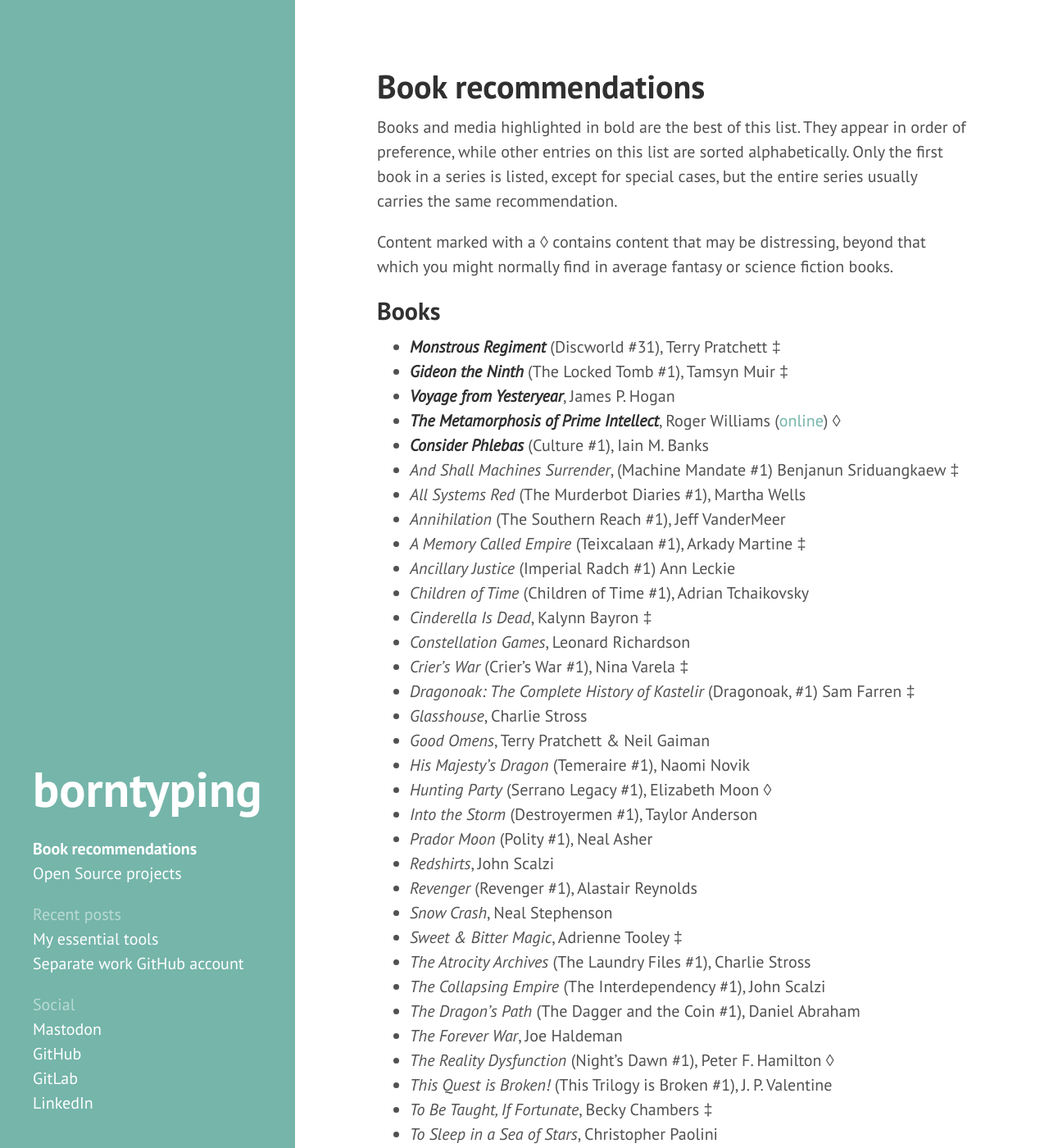
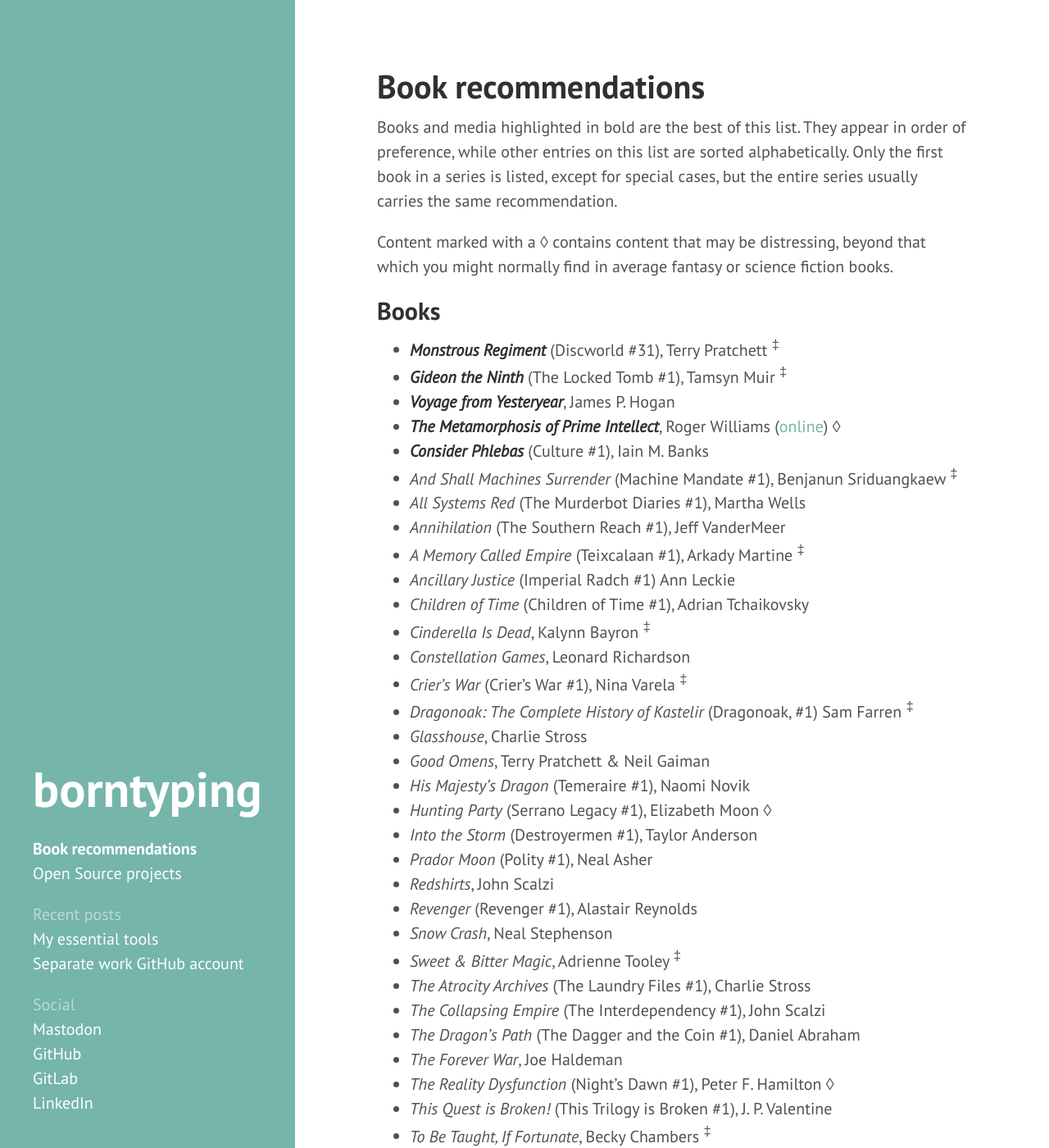
Before and after one commit to borntyping/borntyping.github.io, a Jekyll site: the page built from books.md, in a window 1280 px wide and 1400 px high. Shown: the whole window at 82% size. Built offline with Jekyll 4.4.1, drawn with Linux system fonts in a browser that asks for light colours; some of the changed text lies outside the part shown.

Commit message:
Superscript footnote symbols

```diff
--- a/books.md
+++ b/books.md
@@ -13,21 +13,21 @@
 
 ## Books
 
-- _**Monstrous Regiment**_ (Discworld #31), Terry Pratchett ‡
-- _**Gideon the Ninth**_ (The Locked Tomb #1), Tamsyn Muir ‡
+- _**Monstrous Regiment**_ (Discworld #31), Terry Pratchett <sup>‡</sup>
+- _**Gideon the Ninth**_ (The Locked Tomb #1), Tamsyn Muir <sup>‡</sup>
 - _**Voyage from Yesteryear**_, James P. Hogan
 - _**The Metamorphosis of Prime Intellect**_, Roger Williams ([online][prime intellect]) ◊
 - _**Consider Phlebas**_ (Culture #1), Iain M. Banks
-- _And Shall Machines Surrender_, (Machine Mandate #1) Benjanun Sriduangkaew ‡
+- _And Shall Machines Surrender_ (Machine Mandate #1), Benjanun Sriduangkaew <sup>‡</sup>
 - _All Systems Red_ (The Murderbot Diaries #1), Martha Wells
 - _Annihilation_ (The Southern Reach #1), Jeff VanderMeer
-- _A Memory Called Empire_ (Teixcalaan #1), Arkady Martine ‡
+- _A Memory Called Empire_ (Teixcalaan #1), Arkady Martine <sup>‡</sup>
 - _Ancillary Justice_ (Imperial Radch #1) Ann Leckie
 - _Children of Time_ (Children of Time #1), Adrian Tchaikovsky
-- _Cinderella Is Dead_, Kalynn Bayron ‡
+- _Cinderella Is Dead_, Kalynn Bayron <sup>‡</sup>
 - _Constellation Games_,  Leonard Richardson
-- _Crier's War_ (Crier's War #1), Nina Varela ‡
-- _Dragonoak: The Complete History of Kastelir_ (Dragonoak, #1) Sam Farren ‡
+- _Crier's War_ (Crier's War #1), Nina Varela <sup>‡</sup>
+- _Dragonoak: The Complete History of Kastelir_ (Dragonoak, #1) Sam Farren <sup>‡</sup>
 - _Glasshouse_, Charlie Stross
 - _Good Omens_, Terry Pratchett & Neil Gaiman
 - _His Majesty's Dragon_ (Temeraire #1), Naomi Novik
@@ -37,17 +37,17 @@
 - _Redshirts_, John Scalzi
 - _Revenger_ (Revenger #1), Alastair Reynolds
 - _Snow Crash_, Neal Stephenson
-- _Sweet & Bitter Magic_, Adrienne Tooley ‡
+- _Sweet & Bitter Magic_, Adrienne Tooley <sup>‡</sup>
 - _The Atrocity Archives_ (The Laundry Files #1), Charlie Stross
 - _The Collapsing Empire_ (The Interdependency #1), John Scalzi
 - _The Dragon's Path_ (The Dagger and the Coin #1), Daniel Abraham
 - _The Forever War_, Joe Haldeman
 - _The Reality Dysfunction_ (Night's Dawn #1), Peter F. Hamilton ◊
 - _This Quest is Broken!_ (This Trilogy is Broken #1), J. P. Valentine
-- _To Be Taught, If Fortunate_, Becky Chambers ‡
+- _To Be Taught, If Fortunate_, Becky Chambers <sup>‡</sup>
 - _To Sleep in a Sea of Stars_, Christopher Paolini
 - _Tuf Voyaging_, George RR Martin
-- _Winterglass_ (Her Pitiless Command #1), Benjanun Sriduangkaew ‡
+- _Winterglass_ (Her Pitiless Command #1), Benjanun Sriduangkaew <sup>‡</sup>
 
 ## Other written fiction
 
```
